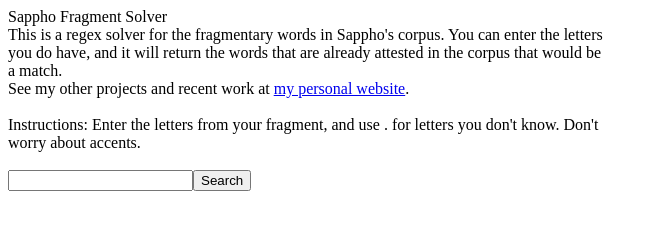
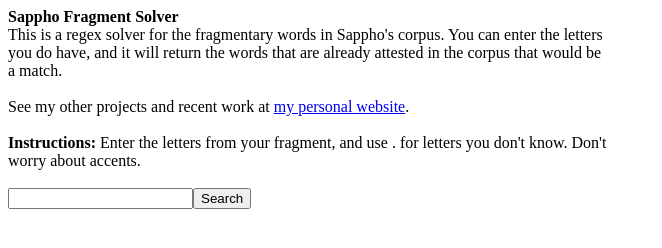
Before and after one commit to sbrennanmcmahon/Sappho, a plain HTML site: page index.html in a window 1280 px wide. Shown: the whole page, without its empty margins (0-662 px from the left). Drawn offline with nearby package versions, Linux system fonts and the light colour scheme.

Commit message:
Update index.html

```diff
--- a/index.html
+++ b/index.html
@@ -10,19 +10,16 @@ div {
 div.a {
   word-wrap: normal;
 }
-div.b {
-  style: bold;
-}
 </style>
     <script src="https://ajax.googleapis.com/ajax/libs/jquery/1.12.0/jquery.min.js"></script>
 </head>
 <body>
-   <div class="b">
-Sappho Fragment Solver</b>
+   <div class="a">
+<b>Sappho Fragment Solver</b></a>
     <br>
     <div class="a">
 This is a regex solver for the fragmentary words in Sappho's corpus. You can enter the letters you do have, and it will return the words that are already attested in the corpus that would be a match.</a>
-    <br>
+    <br> <br>
     <div class="a">
 See my other projects and recent work at <a href="https://sbrennanmcmahon.com" </a> my personal website</a>.
 </div> <br>
@@ -30,7 +27,7 @@ See my other projects and recent work at <a href="https://sbrennanmcmahon.com" <
         import * as hello from './__Target__/hello.js';
         window.hello = hello
     </script>
-    <div id="idPlace">Instructions: Enter the letters from your fragment, and use . for letters you don't know. Don't worry about accents.</div>
+    <div id="idPlace"><b>Instructions:</b> Enter the letters from your fragment, and use . for letters you don't know. Don't worry about accents.</div>
     <br>
     <input id="fragment"><button onclick="$(document).ready(hello.DoThing)">Search</button>
     <br>
```
